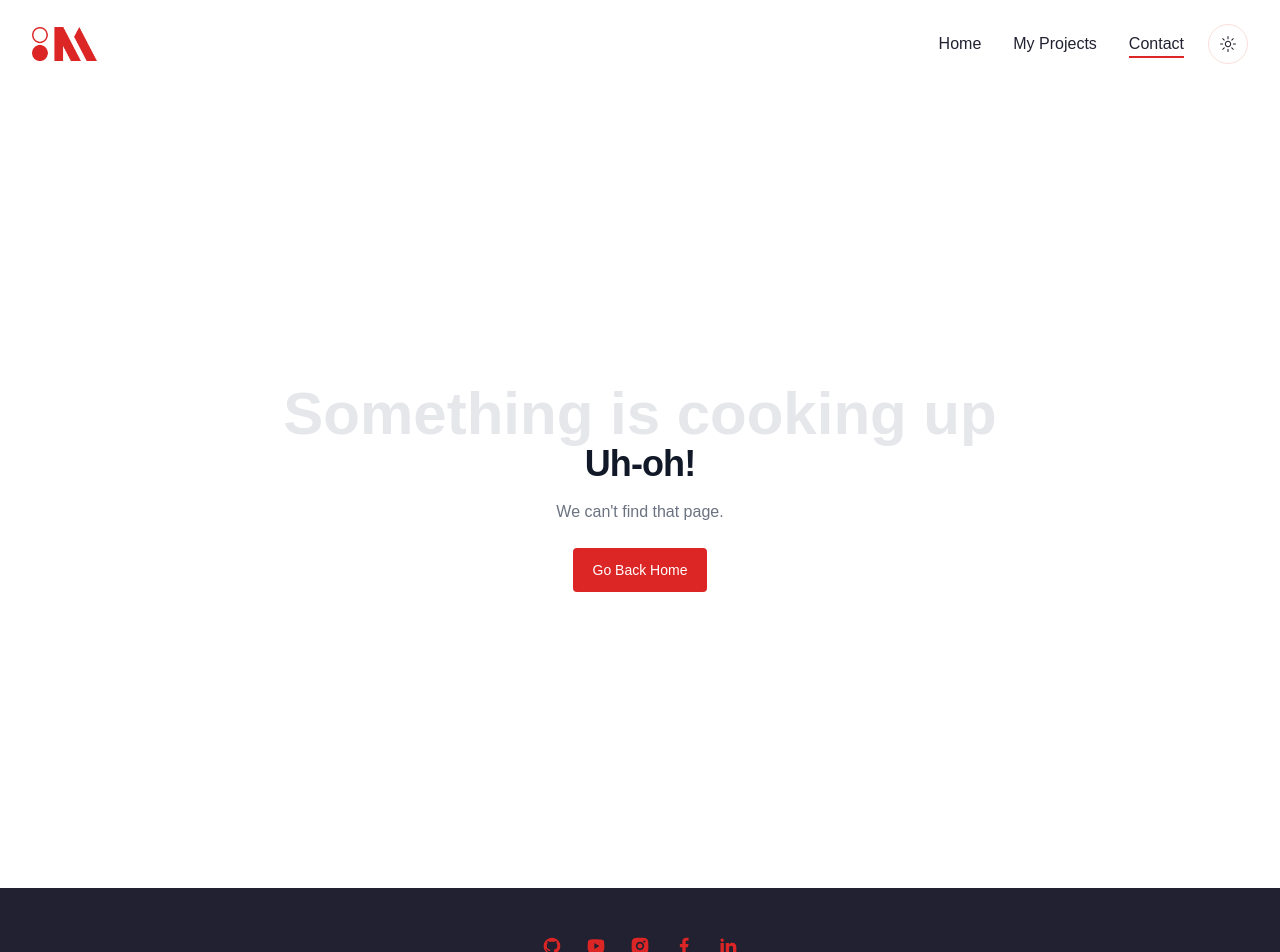
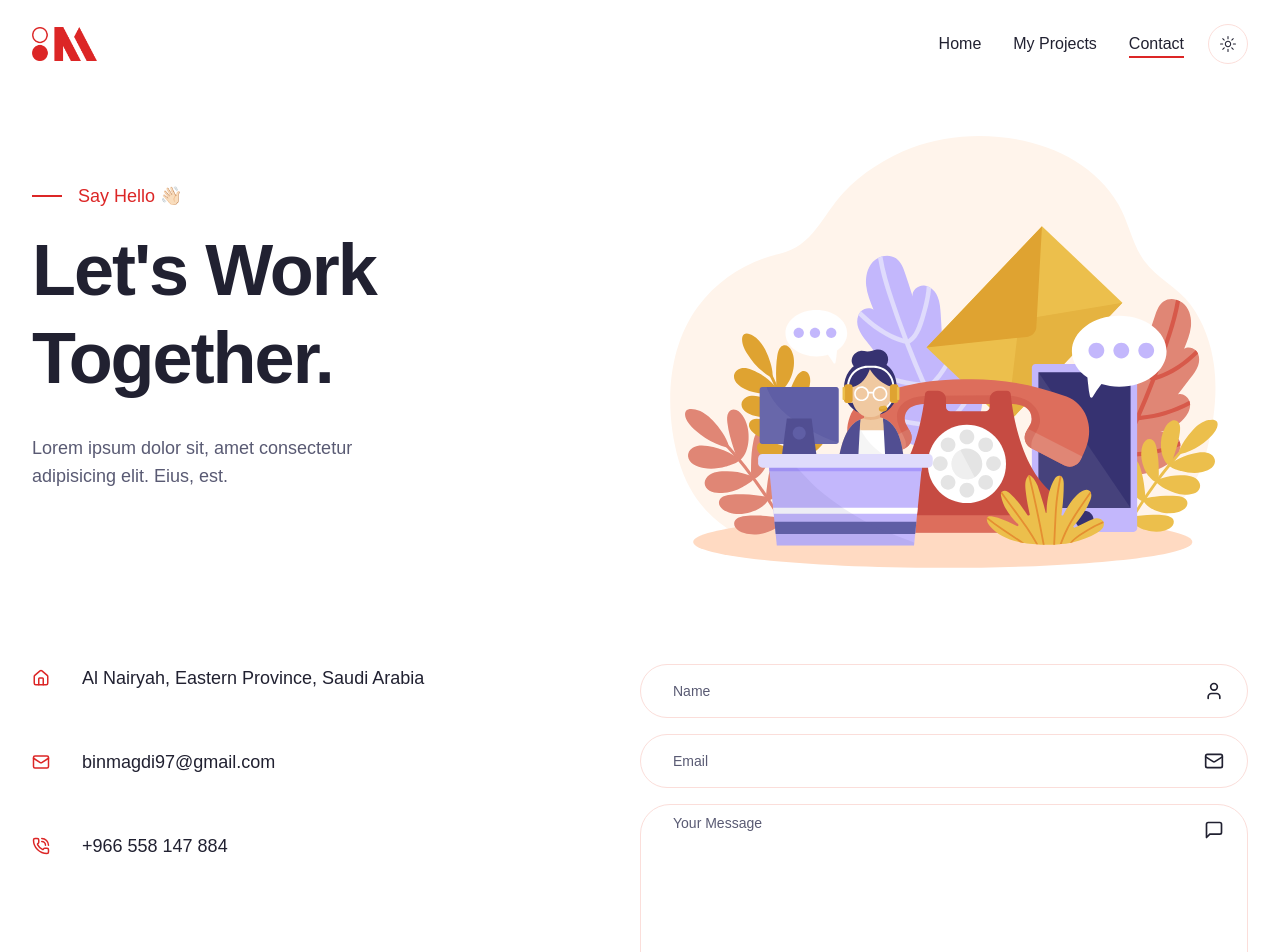
Before and after one commit to bomagdi/Binmagdi, a Next.js app: page /contact in a window 1280 px wide. Shown: the top 952 px of the page. Built offline with nearby package versions, Linux system fonts and the light colour scheme.

Commit message:
contact page

```diff
--- a/app/contact/page.jsx
+++ b/app/contact/page.jsx
@@ -1,29 +1,56 @@
-import React from "react";
+import { MailIcon, HomeIcon, PhoneCall } from "lucide-react";
+// Components
+import Form from "@/components/Form";
+
 
 const Contact = () => {
   return (
-    <div>
-      <div className="grid h-screen place-content-center bg-white px-4">
-        <div className="text-center">
-          <h1 className="text-6xl font-black text-gray-200">
-            Something is cooking up
-          </h1>
+    <section>
+      <div className="container mx-auto px-8">
+        {/* Text & Illustration */}
+        <div className="grid xl:grid-cols-2 pt-12 xl:h-[480px] mb-6 xl:mb-24">
+          {/* Text */}
+          <div className="flex flex-col justify-center">
+            <div className="flex items-center gap-x-4 text-primary text-lg mb-4">
+              <span className="w-[30px] h-[2px] bg-primary"></span>
+              Say Hello 👋🏻
+            </div>
+            <h1 className="h1 max-w-md mb-8">Let's Work Together.</h1>
+            <p className="subtitle max-w-[400px] ">
+              Lorem ipsum dolor sit, amet consectetur adipisicing elit. Eius,
+              est.
+            </p>
+          </div>
+          {/* Illustration */}
+          <div className="hidden xl:flex w-full bg-contact_illustration_light dark:bg-contact_illustration_dark bg-contain bg-top bg-no-repeat"></div>
+        </div>
+        {/* Info text & Form */}
+        <div className="grid xl:grid-cols-2 mb-24 xl:mb-32">
+          {/* Info text */}
+          <div className="flex flex-col gap-y-4 xl:gap-y-14 mb-12 xl:mb-24 text-base xl:text-lg">
+            {/* Adress */}
+            <div className="flex items-center gap-x-8">
+              <HomeIcon size={18} className="text-primary " />
+              <div className="capitalize">
+                Al Nairyah, eastern province, saudi arabia
+              </div>
+            </div>
+            {/* Mail */}
+            <div className="flex items-center gap-x-8">
+              <MailIcon size={18} className="text-primary" />
+              <div>binmagdi97@gmail.com</div>
+            </div>
 
-          <p className="text-2xl font-bold tracking-tight text-gray-900 sm:text-4xl">
-            Uh-oh!
-          </p>
-
-          <p className="mt-4 text-gray-500">We can't find that page.</p>
-
-          <a
-            href="/"
-            className="mt-6 inline-block rounded bg-primary px-5 py-3 text-sm font-medium text-white hover:bg-secondary focus:outline-none focus:ring"
-          >
-            Go Back Home
-          </a>
+            {/* Phone */}
+            <div className="flex items-center gap-x-8">
+              <PhoneCall size={18} className="text-primary" />
+              <div>+966 558 147 884</div>
+            </div>
+          </div>
+          <Form />
         </div>
       </div>
-    </div>
+    </section>
   );
 };
 
--- /dev/null
+++ b/components/Form.jsx
@@ -0,0 +1,36 @@
+'use client'
+
+import { Button } from "./ui/button"
+import { Input } from "./ui/input"
+import { Textarea } from "./ui/textarea"
+import { User, MailIcon, ArrowRightIcon, MessageSquare  } from "lucide-react"
+
+
+
+
+const Form = () => {
+  return (
+    <form className="flex flex-col gap-y-4">
+      {/* input */}
+      <div className="relative flex items-center">
+        <Input type='name' id='name' placeholder='Name' />
+        <User className="absolute right-6" size={20}/>
+      </div>
+      {/* Email */}
+      <div className="relative flex items-center">
+        <Input type='email' id='email' placeholder='Email' />
+        <MailIcon className="absolute right-6" size={20}/>
+      </div>
+      {/* TextAria  */}
+      <div className="relative flex items-center">
+        <Textarea type='name' id='name' placeholder='Your Message' />
+        <MessageSquare className="absolute top-4 right-6" size={20}/>
+      </div>
+      <Button>Let's Talk
+        <ArrowRightIcon size={20} />
+      </Button>
+    </form>
+  )
+}
+
+export default Form
--- a/components/ui/input.jsx
+++ b/components/ui/input.jsx
@@ -7,7 +7,7 @@
     (<input
       type={type}
       className={cn(
-        "flex h-10 w-full rounded-md border border-input bg-background px-3 py-2 text-base ring-offset-background file:border-0 file:bg-transparent file:text-sm file:font-medium file:text-foreground placeholder:text-muted-foreground focus-visible:outline-none focus-visible:ring-2 focus-visible:ring-ring focus-visible:ring-offset-2 disabled:cursor-not-allowed disabled:opacity-50 md:text-sm",
+        "flex h-[54px] w-full rounded-full border border-input bg-background px-8 py-2 text-base ring-offset-background file:border-0 file:bg-transparent file:text-sm file:font-medium file:text-foreground placeholder:text-muted-foreground focus-visible:outline-none focus-visible:ring-2 focus-visible:ring-ring focus-visible:ring-offset-2 disabled:cursor-not-allowed disabled:opacity-50 md:text-sm",
         className
       )}
       ref={ref}
--- a/components/ui/textarea.jsx
+++ b/components/ui/textarea.jsx
@@ -6,7 +6,7 @@
   return (
     (<textarea
       className={cn(
-        "flex min-h-[80px] w-full rounded-md border border-input bg-background px-3 py-2 text-base ring-offset-background placeholder:text-muted-foreground focus-visible:outline-none focus-visible:ring-2 focus-visible:ring-ring focus-visible:ring-offset-2 disabled:cursor-not-allowed disabled:opacity-50 md:text-sm",
+        "flex min-h-[180px] w-full rounded-[30px] border border-input bg-background px-8 py-2 text-base ring-offset-background placeholder:text-muted-foreground focus-visible:outline-none focus-visible:ring-2 focus-visible:ring-ring focus-visible:ring-offset-2 disabled:cursor-not-allowed disabled:opacity-50 md:text-sm",
         className
       )}
       ref={ref}
--- a/package.json
+++ b/package.json
@@ -9,6 +9,7 @@
     "lint": "next lint"
   },
   "dependencies": {
+    "@formspree/react": "^2.5.1",
     "@hookform/resolvers": "^3.9.1",
     "@radix-ui/react-dialog": "^1.1.2",
     "@radix-ui/react-icons": "^1.3.2",
--- a/tailwind.config.js
+++ b/tailwind.config.js
@@ -69,6 +69,8 @@
         dots_dark: "url(/dots-dark.svg)",
         work_project_bg_light: "url(/work/project-bg-light.png)",
         work_project_bg_dark: "url(/work/project-bg-dark.png)",
+        contact_illustration_light: "url(/contact/illustration-light.svg)",
+        contact_illustration_dark: "url(/contact/illustration-dark.svg)",
       },
     },
   },
```
Also changed, not shown: 1 other file (tests, documents, lock files or other folders).
